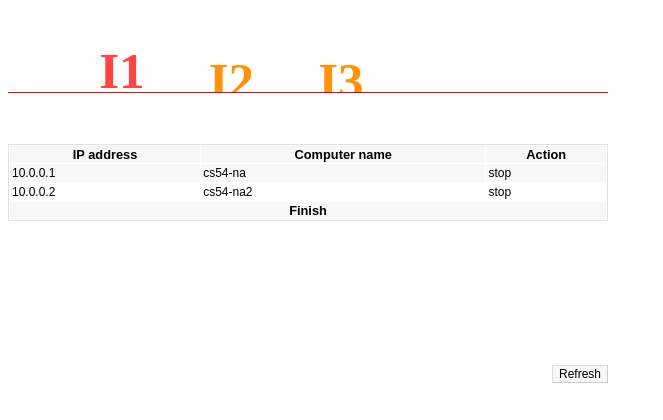
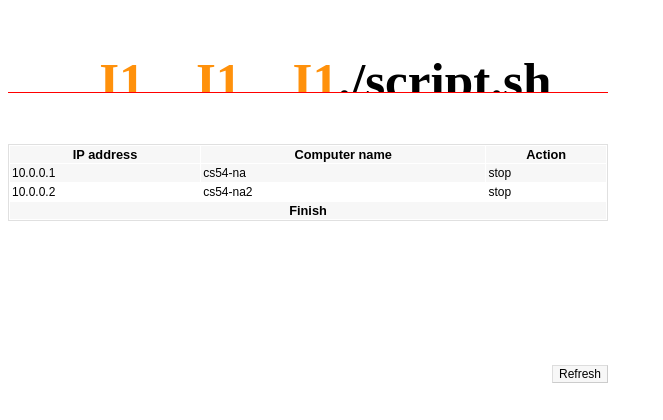
Before and after one commit to akoscomp/rcms, a PHP site: page / in a window 1280 px wide. Shown: the top 420 px of the page, without its empty margins (0-663 px from the left). Run offline with PHP 8.4, Linux system fonts and the light colour scheme.

Commit message:
update script info

```diff
--- a/index.php
+++ b/index.php
@@ -25,9 +25,15 @@
         </script>
 
         <ul>
-            <li class="selected">I1</li>
-            <li>I2</li>
-            <li>I3</li>
+        <?php
+            $action = './script.sh listrooms';
+            $out = shell_exec($action);
+            for($i=1; $i <= 3 ; $i++) {
+                print '<li>I1</li>';
+            }
+            print $out;
+            print $action;
+        ?>
         </ul>
 
         <table id="complist" cellspacing="1">
```
